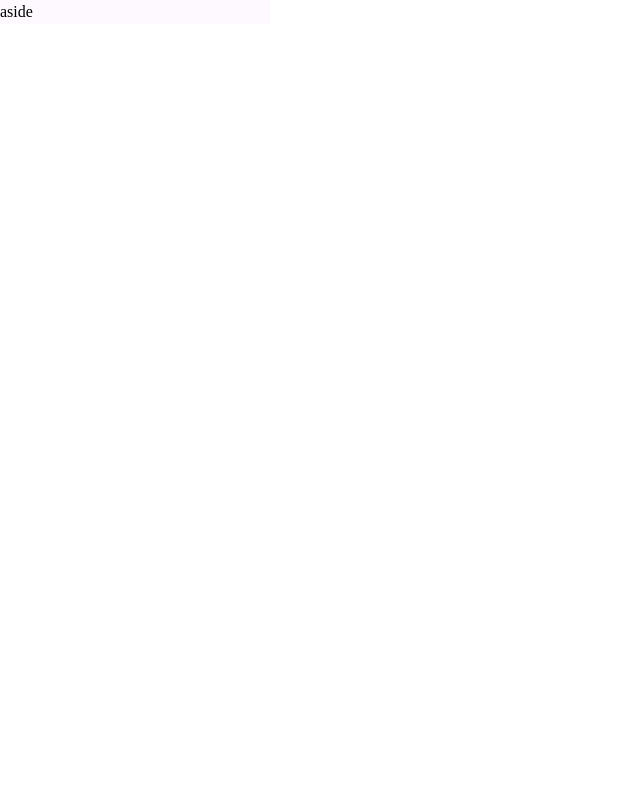
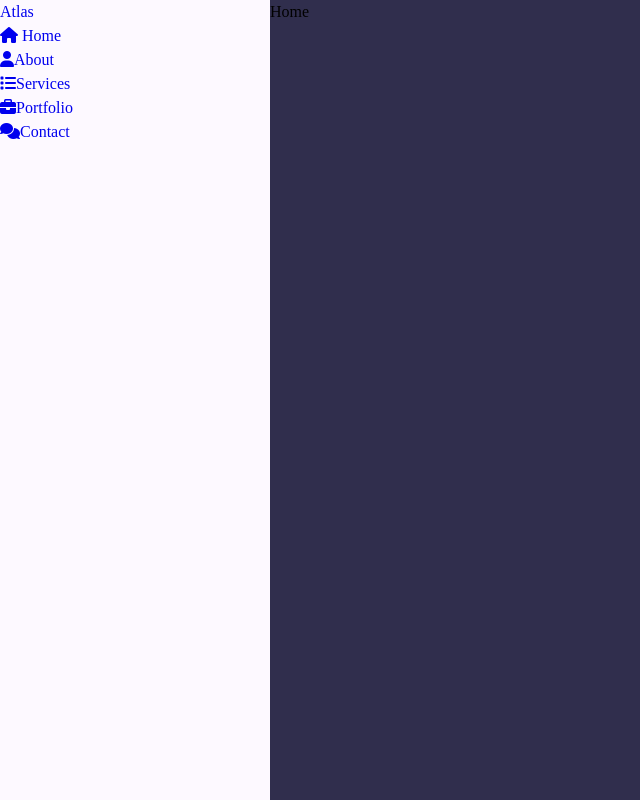
Before and after one commit to naftaliferreira/Desenvolvimento_web, a plain HTML site: page Testes_paginas/pagina_7_personal_portfolio/index.html in a window 1280 px wide. Shown: the whole page, without its empty margins (0-640 px from the left). Drawn offline with Linux system fonts and the light colour scheme.

Commit message:
adição de mídia para teste

```diff
--- a/Testes_paginas/pagina_7_personal_portfolio/index.html
+++ b/Testes_paginas/pagina_7_personal_portfolio/index.html
@@ -14,7 +14,18 @@
     <div class="main-container">
         <!-- =======Aside Start======= -->
         <div class="aside">
-            aside
+            <div class="logo">
+                <a href="#"><span>A</span>tlas</a>
+            </div>
+            <ul class="nav">
+                <li><a href="#" class="active"><i class="fa fa-home"></i> Home</a></li>
+                <li><a href="#" class=""><i class="fa fa-user"></i>About</a></li>
+                <li><a href="#" class=""><i class="fa fa-list"></i>Services</a></li>
+                <li><a href="#" class=""><i class="fa fa-briefcase"></i>Portfolio</a></li>
+                <li><a href="#" class=""><i class="fa fa-comments"></i>Contact</a></li>
+
+
+            </ul>
         </div>
         <!-- =======Aside End========= -->
         <!-- ========Main Content Start ========= -->
--- a/Testes_paginas/pagina_7_personal_portfolio/styles/style.css
+++ b/Testes_paginas/pagina_7_personal_portfolio/styles/style.css
@@ -25,6 +25,18 @@ body{
     box-sizing: border-box;
 }
 
+.section{
+    background: var(--text-black-900);
+    min-height: 100vh;
+    display: block;
+    position: fixed;
+    left: 270px;
+    top: 0;
+    right: 0;
+    z-index: 0;
+    opacity: 1;
+}
+
 /*aside*/
 .aside{
     width: 270px;
@@ -33,5 +45,5 @@ body{
     left: 0;
     top: 0;
     z-index: 10;
-
+    height: 100%;
 }
```
Also changed, not shown: Testes_paginas/pagina_7_personal_portfolio/images/perfil/pngwing.com.png (added).
